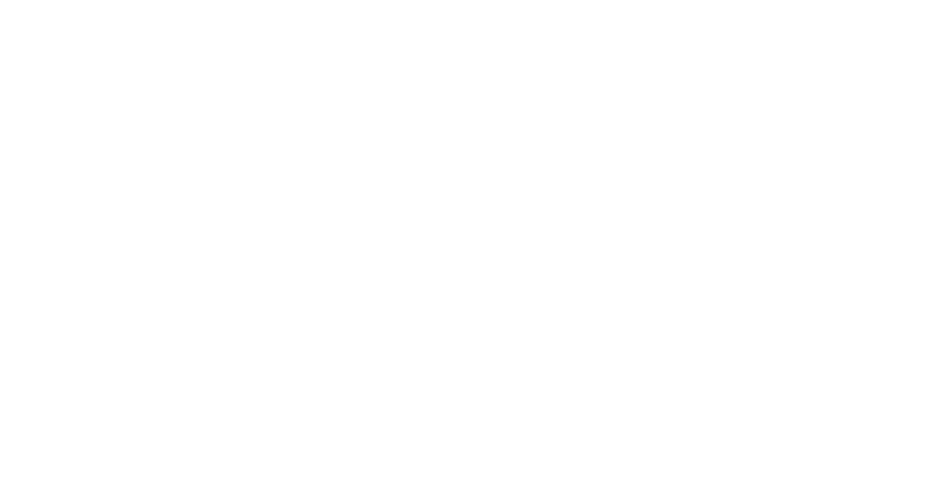
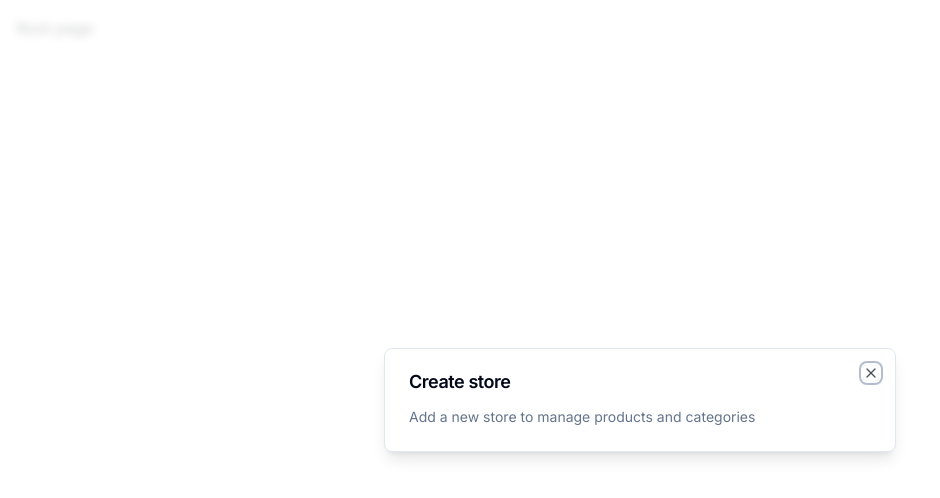
Before and after one commit to DennohKim/next-13-commerce, a Next.js app: page / in a window 1280 px wide. Shown: the top 498 px of the page, without its empty margins (0-940 px from the left). Built offline with nearby package versions, Linux system fonts and the light colour scheme.

Commit message:
feat: setup store modal

```diff
--- a/app/(root)/page.tsx
+++ b/app/(root)/page.tsx
@@ -1,9 +1,24 @@
-import { UserButton } from '@clerk/nextjs'
-import React from 'react'
+'use client';
+
+import { Modal } from '@/components/ui/modal';
+import { useStoreModal } from '@/hooks/useStoreModal';
+import { UserButton } from '@clerk/nextjs';
+import React, { useEffect } from 'react';
+
 export default function SetupPage() {
+  const onOpen = useStoreModal((state) => state.onOpen);
+  const isOpen = useStoreModal((state) => state.isOpen);
+
+  useEffect(() => {
+	if (!isOpen) {
+	  onOpen();
+	}
+  }, [isOpen, onOpen]);
+
   return (
-    <div>
-		<UserButton afterSignOutUrl='/'/>
-	</div>
-  )
+    <div className='p-4'>
+      {/* <UserButton afterSignOutUrl='/'/> */}
+      Root page
+    </div>
+  );
 }
--- a/app/layout.tsx
+++ b/app/layout.tsx
@@ -1,24 +1,28 @@
-import './globals.css'
-import type { Metadata } from 'next'
+import './globals.css';
+import type { Metadata } from 'next';
 import { Inter } from 'next/font/google';
 import { ClerkProvider } from '@clerk/nextjs';
+import { ModalProvider } from '@/providers/ModalProvider';
 
-const inter = Inter({ subsets: ['latin'] })
+const inter = Inter({ subsets: ['latin'] });
 
 export const metadata: Metadata = {
   title: 'Admin Dashboard',
   description: 'Admin Dashboard',
-}
+};
 
 export default function RootLayout({
   children,
 }: {
-  children: React.ReactNode
+  children: React.ReactNode;
 }) {
   return (
     <ClerkProvider>
       <html lang='en'>
-        <body className={inter.className}>{children}</body>
+        <body className={inter.className}>
+          <ModalProvider />
+          {children}
+        </body>
       </html>
     </ClerkProvider>
   );
--- /dev/null
+++ b/components/modals/StoreModal.tsx
@@ -0,0 +1,18 @@
+'use client';
+
+import { Modal } from '@/components/ui/modal';
+import { useStoreModal } from '@/hooks/useStoreModal';
+
+export const StoreModal = () => {
+  const storeModal = useStoreModal();
+  return (
+    <Modal
+      title='Create store'
+      description='Add a new store to manage products and categories'
+      isOpen={storeModal.isOpen}
+      onClose={storeModal.onClose}
+    >
+      Future Create Store Form
+    </Modal>
+  );
+};
--- /dev/null
+++ b/components/ui/button.tsx
@@ -0,0 +1,56 @@
+import * as React from "react"
+import { Slot } from "@radix-ui/react-slot"
+import { cva, type VariantProps } from "class-variance-authority"
+
+import { cn } from "@/lib/utils"
+
+const buttonVariants = cva(
+  "inline-flex items-center justify-center rounded-md text-sm font-medium ring-offset-background transition-colors focus-visible:outline-none focus-visible:ring-2 focus-visible:ring-ring focus-visible:ring-offset-2 disabled:pointer-events-none disabled:opacity-50",
+  {
+    variants: {
+      variant: {
+        default: "bg-primary text-primary-foreground hover:bg-primary/90",
+        destructive:
+          "bg-destructive text-destructive-foreground hover:bg-destructive/90",
+        outline:
+          "border border-input bg-background hover:bg-accent hover:text-accent-foreground",
+        secondary:
+          "bg-secondary text-secondary-foreground hover:bg-secondary/80",
+        ghost: "hover:bg-accent hover:text-accent-foreground",
+        link: "text-primary underline-offset-4 hover:underline",
+      },
+      size: {
+        default: "h-10 px-4 py-2",
+        sm: "h-9 rounded-md px-3",
+        lg: "h-11 rounded-md px-8",
+        icon: "h-10 w-10",
+      },
+    },
+    defaultVariants: {
+      variant: "default",
+      size: "default",
+    },
+  }
+)
+
+export interface ButtonProps
+  extends React.ButtonHTMLAttributes<HTMLButtonElement>,
+    VariantProps<typeof buttonVariants> {
+  asChild?: boolean
+}
+
+const Button = React.forwardRef<HTMLButtonElement, ButtonProps>(
+  ({ className, variant, size, asChild = false, ...props }, ref) => {
+    const Comp = asChild ? Slot : "button"
+    return (
+      <Comp
+        className={cn(buttonVariants({ variant, size, className }))}
+        ref={ref}
+        {...props}
+      />
+    )
+  }
+)
+Button.displayName = "Button"
+
+export { Button, buttonVariants }
--- /dev/null
+++ b/components/ui/dialog.tsx
@@ -0,0 +1,123 @@
+"use client"
+
+import * as React from "react"
+import * as DialogPrimitive from "@radix-ui/react-dialog"
+import { X } from "lucide-react"
+
+import { cn } from "@/lib/utils"
+
+const Dialog = DialogPrimitive.Root
+
+const DialogTrigger = DialogPrimitive.Trigger
+
+const DialogPortal = ({
+  className,
+  ...props
+}: DialogPrimitive.DialogPortalProps) => (
+  <DialogPrimitive.Portal className={cn(className)} {...props} />
+)
+DialogPortal.displayName = DialogPrimitive.Portal.displayName
+
+const DialogOverlay = React.forwardRef<
+  React.ElementRef<typeof DialogPrimitive.Overlay>,
+  React.ComponentPropsWithoutRef<typeof DialogPrimitive.Overlay>
+>(({ className, ...props }, ref) => (
+  <DialogPrimitive.Overlay
+    ref={ref}
+    className={cn(
+      "fixed inset-0 z-50 bg-background/80 backdrop-blur-sm data-[state=open]:animate-in data-[state=closed]:animate-out data-[state=closed]:fade-out-0 data-[state=open]:fade-in-0",
+      className
+    )}
+    {...props}
+  />
+))
+DialogOverlay.displayName = DialogPrimitive.Overlay.displayName
+
+const DialogContent = React.forwardRef<
+  React.ElementRef<typeof DialogPrimitive.Content>,
+  React.ComponentPropsWithoutRef<typeof DialogPrimitive.Content>
+>(({ className, children, ...props }, ref) => (
+  <DialogPortal>
+    <DialogOverlay />
+    <DialogPrimitive.Content
+      ref={ref}
+      className={cn(
+        "fixed left-[50%] top-[50%] z-50 grid w-full max-w-lg translate-x-[-50%] translate-y-[-50%] gap-4 border bg-background p-6 shadow-lg duration-200 data-[state=open]:animate-in data-[state=closed]:animate-out data-[state=closed]:fade-out-0 data-[state=open]:fade-in-0 data-[state=closed]:zoom-out-95 data-[state=open]:zoom-in-95 data-[state=closed]:slide-out-to-left-1/2 data-[state=closed]:slide-out-to-top-[48%] data-[state=open]:slide-in-from-left-1/2 data-[state=open]:slide-in-from-top-[48%] sm:rounded-lg md:w-full",
+        className
+      )}
+      {...props}
+    >
+      {children}
+      <DialogPrimitive.Close className="absolute right-4 top-4 rounded-sm opacity-70 ring-offset-background transition-opacity hover:opacity-100 focus:outline-none focus:ring-2 focus:ring-ring focus:ring-offset-2 disabled:pointer-events-none data-[state=open]:bg-accent data-[state=open]:text-muted-foreground">
+        <X className="h-4 w-4" />
+        <span className="sr-only">Close</span>
+      </DialogPrimitive.Close>
+    </DialogPrimitive.Content>
+  </DialogPortal>
+))
+DialogContent.displayName = DialogPrimitive.Content.displayName
+
+const DialogHeader = ({
+  className,
+  ...props
+}: React.HTMLAttributes<HTMLDivElement>) => (
+  <div
+    className={cn(
+      "flex flex-col space-y-1.5 text-center sm:text-left",
+      className
+    )}
+    {...props}
+  />
+)
+DialogHeader.displayName = "DialogHeader"
+
+const DialogFooter = ({
+  className,
+  ...props
+}: React.HTMLAttributes<HTMLDivElement>) => (
+  <div
+    className={cn(
+      "flex flex-col-reverse sm:flex-row sm:justify-end sm:space-x-2",
+      className
+    )}
+    {...props}
+  />
+)
+DialogFooter.displayName = "DialogFooter"
+
+const DialogTitle = React.forwardRef<
+  React.ElementRef<typeof DialogPrimitive.Title>,
+  React.ComponentPropsWithoutRef<typeof DialogPrimitive.Title>
+>(({ className, ...props }, ref) => (
+  <DialogPrimitive.Title
+    ref={ref}
+    className={cn(
+      "text-lg font-semibold leading-none tracking-tight",
+      className
+    )}
+    {...props}
+  />
+))
+DialogTitle.displayName = DialogPrimitive.Title.displayName
+
+const DialogDescription = React.forwardRef<
+  React.ElementRef<typeof DialogPrimitive.Description>,
+  React.ComponentPropsWithoutRef<typeof DialogPrimitive.Description>
+>(({ className, ...props }, ref) => (
+  <DialogPrimitive.Description
+    ref={ref}
+    className={cn("text-sm text-muted-foreground", className)}
+    {...props}
+  />
+))
+DialogDescription.displayName = DialogPrimitive.Description.displayName
+
+export {
+  Dialog,
+  DialogTrigger,
+  DialogContent,
+  DialogHeader,
+  DialogFooter,
+  DialogTitle,
+  DialogDescription,
+}
--- /dev/null
+++ b/components/ui/modal.tsx
@@ -0,0 +1,35 @@
+"use client"
+
+import { Dialog, DialogHeader, DialogContent, DialogTitle, DialogDescription } from "@/components/ui/dialog"
+
+interface ModalProps {
+	title: string
+	description: string
+	isOpen: boolean
+	onClose: () => void
+	children?: React.ReactNode
+};
+
+export const Modal: React.FC<ModalProps> = ({
+	title,
+	description,
+	isOpen,
+	onClose,
+	children,
+
+}) => {
+	const onChange = (open: boolean) => {
+		if(!open) onClose()
+	}
+return (
+	<Dialog open={isOpen} onOpenChange={onChange}>
+		<DialogContent>
+			<DialogHeader>
+				<DialogTitle>{title}</DialogTitle>
+			</DialogHeader>
+			<DialogDescription>{description}</DialogDescription>
+		</DialogContent>
+	</Dialog>
+)
+
+}
--- /dev/null
+++ b/hooks/useStoreModal.tsx
@@ -0,0 +1,14 @@
+"use client"
+import { create } from 'zustand';
+
+interface useStoreModalStore {
+  isOpen: boolean;
+  onOpen: () => void;
+  onClose: () => void;
+}
+
+export const useStoreModal = create<useStoreModalStore>((set) => ({
+  isOpen: false,
+  onOpen: () => set({ isOpen: true }),
+  onClose: () => set({ isOpen: false }),
+}));
--- a/package.json
+++ b/package.json
@@ -10,6 +10,8 @@
   },
   "dependencies": {
     "@clerk/nextjs": "^4.22.1",
+    "@radix-ui/react-dialog": "^1.0.4",
+    "@radix-ui/react-slot": "^1.0.2",
     "@types/node": "20.4.2",
     "@types/react": "18.2.15",
     "@types/react-dom": "18.2.7",
@@ -26,6 +28,7 @@
     "tailwind-merge": "^1.14.0",
     "tailwindcss": "3.3.3",
     "tailwindcss-animate": "^1.0.6",
-    "typescript": "5.1.6"
+    "typescript": "5.1.6",
+    "zustand": "^4.3.9"
   }
 }
--- /dev/null
+++ b/providers/ModalProvider.tsx
@@ -0,0 +1,19 @@
+'use client';
+
+import { StoreModal } from '@/components/modals/StoreModal';
+import { useEffect, useState } from 'react';
+
+
+export const ModalProvider = () => {
+  const [isMounted, setIsMounted] = useState(false);
+
+  useEffect(() => {
+	setIsMounted(true);
+  }, []);
+
+  if(!isMounted) return null;
+
+  return (
+	<StoreModal/>
+  )
+};
```
Also changed, not shown: 1 other file (tests, documents, lock files or other folders).
